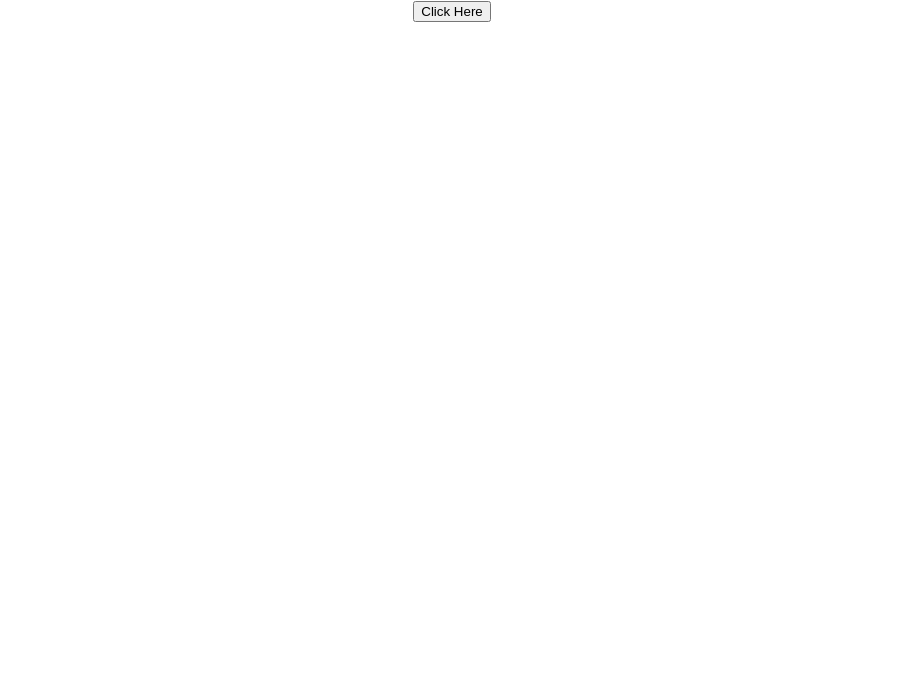
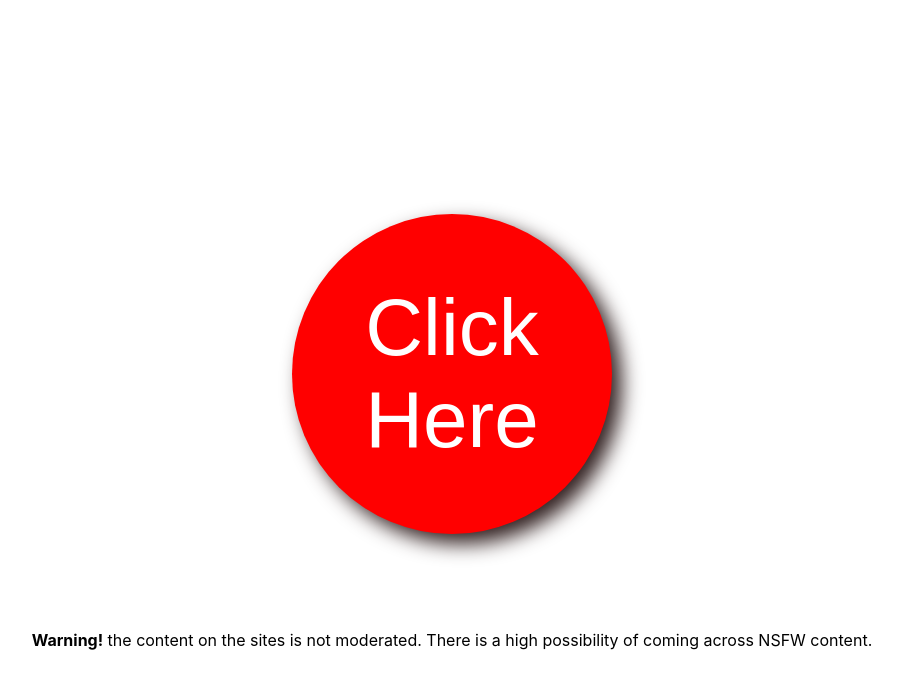
Before and after one commit to saile515/random-site, a React (Create React App) app in the folder frontend/: page / in a window 1280 px wide. Shown: the top 688 px of the page, without its empty margins (188-1090 px from the left). Built offline with nearby package versions, Linux system fonts and the light colour scheme.

Commit message:
Removed accidentally included files

```diff
--- a/frontend/src/App.css
+++ b/frontend/src/App.css
@@ -1,38 +1,20 @@
 .App {
-  text-align: center;
+	display: flex;
+	justify-content: center;
+	align-items: center;
+	flex-direction: column;
+	height: 100vh;
 }
 
-.App-logo {
-  height: 40vmin;
-  pointer-events: none;
+.mainButton {
+	background-color: red;
+	border: none;
+	outline: none;
+	width: 20rem;
+	height: 20rem;
+	border-radius: 20rem;
+	color: white;
+	font-size: 5rem;
+	box-shadow: 10px 10px 20px #332222;
+	margin: 5rem;
 }
-
-@media (prefers-reduced-motion: no-preference) {
-  .App-logo {
-    animation: App-logo-spin infinite 20s linear;
-  }
-}
-
-.App-header {
-  background-color: #282c34;
-  min-height: 100vh;
-  display: flex;
-  flex-direction: column;
-  align-items: center;
-  justify-content: center;
-  font-size: calc(10px + 2vmin);
-  color: white;
-}
-
-.App-link {
-  color: #61dafb;
-}
-
-@keyframes App-logo-spin {
-  from {
-    transform: rotate(0deg);
-  }
-  to {
-    transform: rotate(360deg);
-  }
-}
--- a/frontend/src/App.tsx
+++ b/frontend/src/App.tsx
@@ -14,7 +14,12 @@ function App() {
 
 	return (
 		<div className="App">
-			<button onClick={handleClick}>Click Here</button>
+			<button className="mainButton" onClick={handleClick}>
+				Click Here
+			</button>
+			<p>
+				<b>Warning!</b> the content on the sites is not moderated. There is a high possibility of coming across NSFW content.
+			</p>
 		</div>
 	);
 }
```
Also changed, not shown: 13 other files (tests, documents, lock files or other folders).
